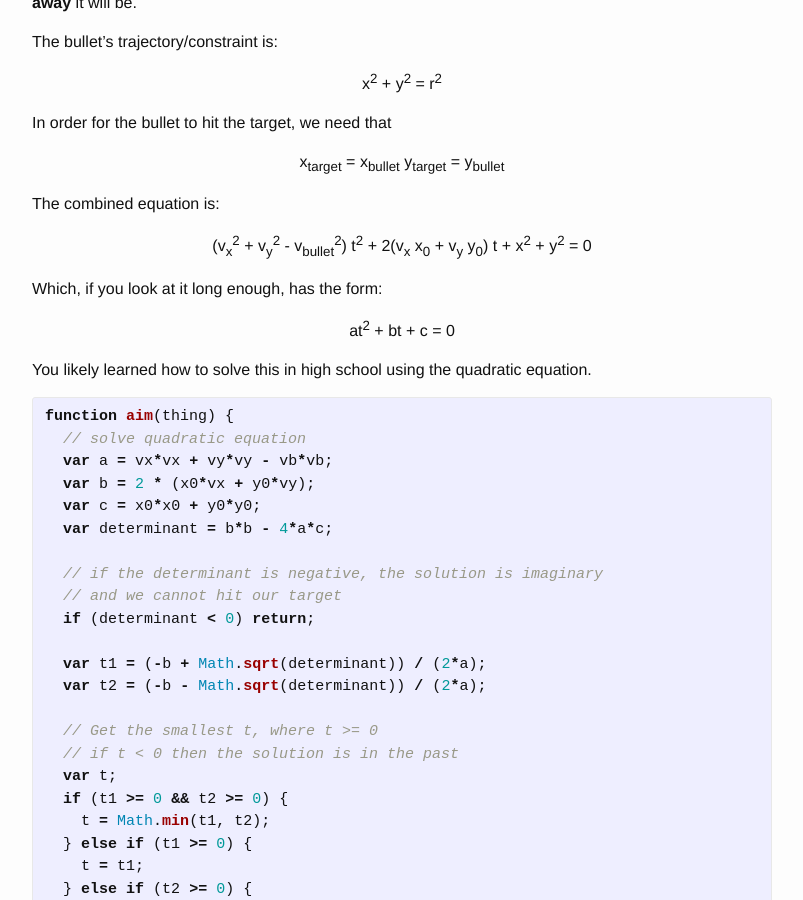
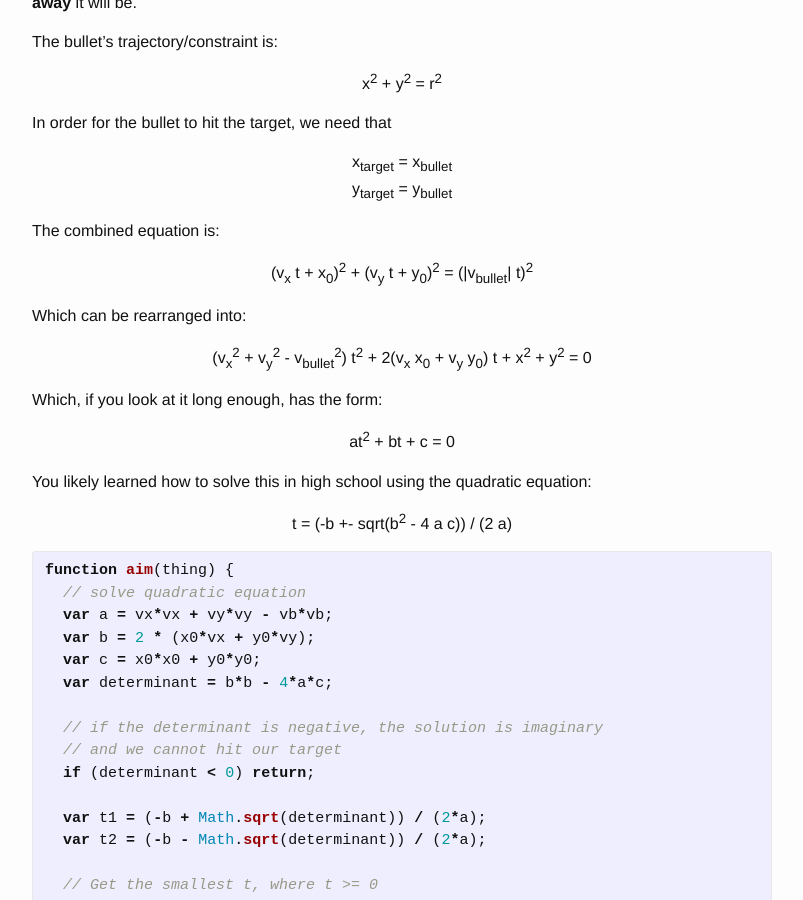
Before and after one commit to TurplePurtle/blog, a Jekyll site: the page built from _posts/2015-09-12-auto-turret.md, in a window 1280 px wide and 900 px high, scrolled down 1304 px. Shown: the whole window, without its empty margins (238-1041 px from the left). Built offline with Jekyll 4.4.1, drawn with Linux system fonts in a browser that asks for light colours.

Commit message:
update auto-turret stuff

```diff
--- a/_posts/2015-09-12-auto-turret.md
+++ b/_posts/2015-09-12-auto-turret.md
@@ -56,6 +56,11 @@ y<sub>target</sub> = y<sub>bullet</sub>
 
 The combined equation is:
 
+(v<sub>x</sub> t + x<sub>0</sub>)<sup>2</sup> + (v<sub>y</sub> t + y<sub>0</sub>)<sup>2</sup> = (\|v<sub>bullet</sub>\| t)<sup>2</sup>
+{:.text-center}
+
+Which can be rearranged into:
+
 (v<sub>x</sub><sup>2</sup> + v<sub>y</sub><sup>2</sup> - v<sub>bullet</sub><sup>2</sup>) t<sup>2</sup> + 2(v<sub>x</sub> x<sub>0</sub> + v<sub>y</sub> y<sub>0</sub>) t + x<sup>2</sup> + y<sup>2</sup> = 0
 {:.text-center}
 
@@ -64,7 +69,10 @@ Which, if you look at it long enough, has the form:
 at<sup>2</sup> + bt + c = 0
 {:.text-center}
 
-You likely learned how to solve this in high school using the quadratic equation.
+You likely learned how to solve this in high school using the quadratic equation:
+
+t = (-b +- sqrt(b<sup>2</sup> - 4 a c)) / (2 a)
+{:.text-center}
 
 {% highlight js %}
 function aim(thing) {
```
